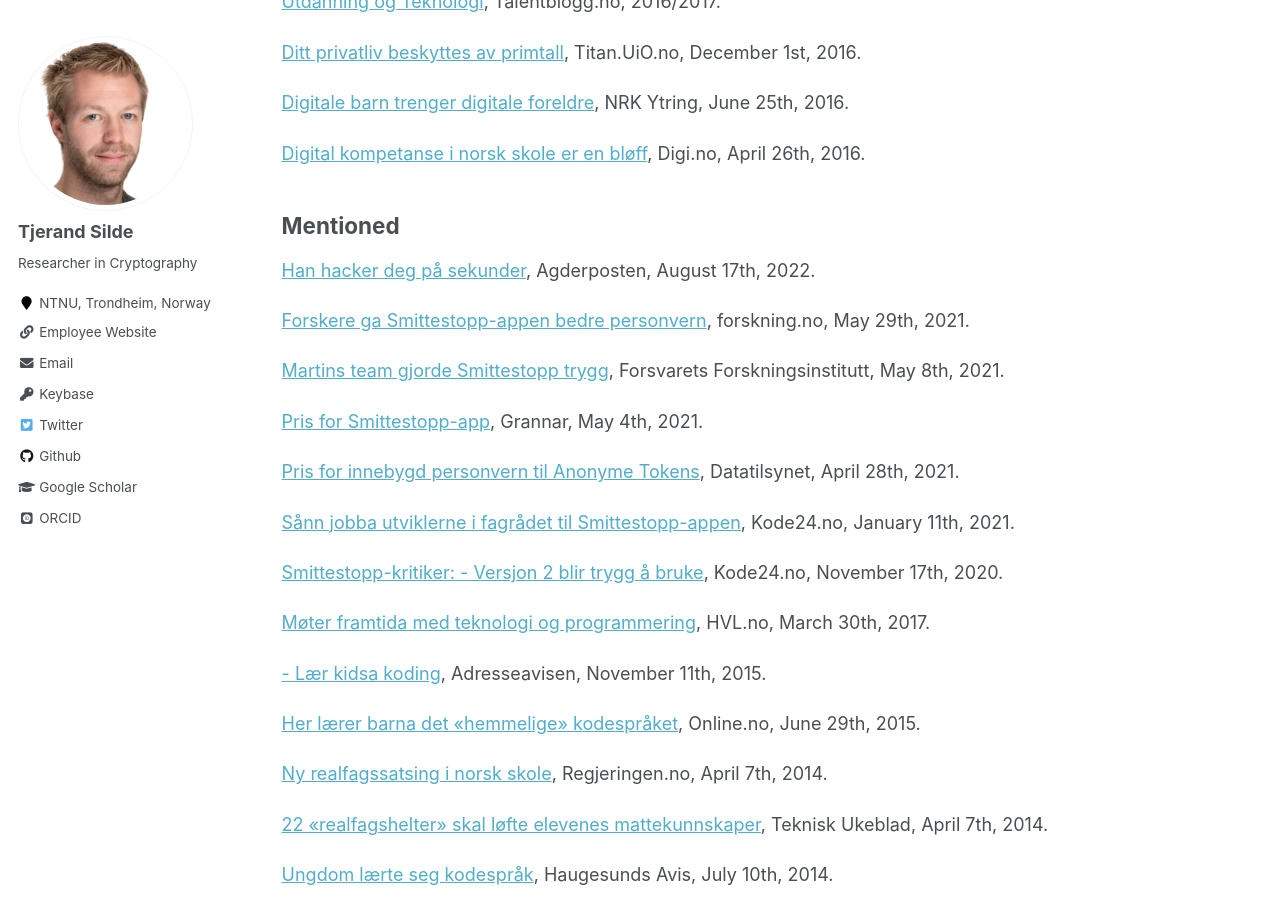
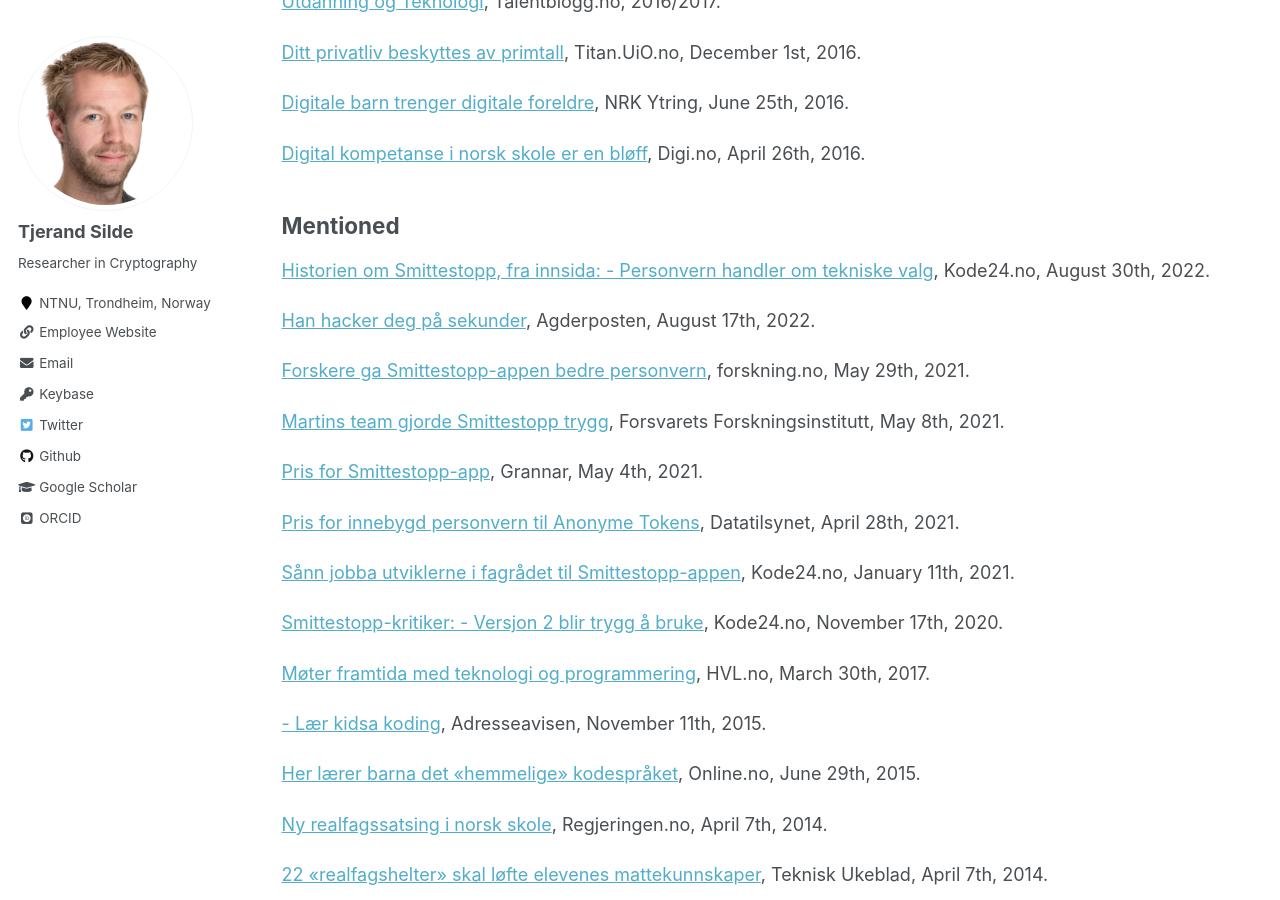
Before and after one commit to tjesi/tjesi.github.io, a Jekyll site: the page built from _pages/media.md, in a window 1280 px wide and 900 px high, scrolled down 1198 px. Built offline with Jekyll 4.4.1, drawn with Linux system fonts in a browser that asks for light colours; some web fonts are replaced.

Commit message:
Update media.md

```diff
--- a/_pages/media.md
+++ b/_pages/media.md
@@ -53,6 +53,8 @@
 
 ## Mentioned
 
+[Historien om Smittestopp, fra innsida: - Personvern handler om tekniske valg](https://www.kode24.no/artikkel/historien-om-smittestopp-fra-innsida-personvern-handler-om-tekniske-valg/77012938), Kode24.no, August 30th, 2022.
+
 [Han hacker deg på sekunder](https://www.agderposten.no/nyheter/han-hacker-deg-pa-sekunder), Agderposten, August 17th, 2022.
 
 [Forskere ga Smittestopp-appen bedre personvern](https://forskning.no/app-data-forsvarets-forskningsinstitutt/forskere-ga-smittestopp-appen-bedre-personvern/1865394), forskning.no, May 29th, 2021.
```
